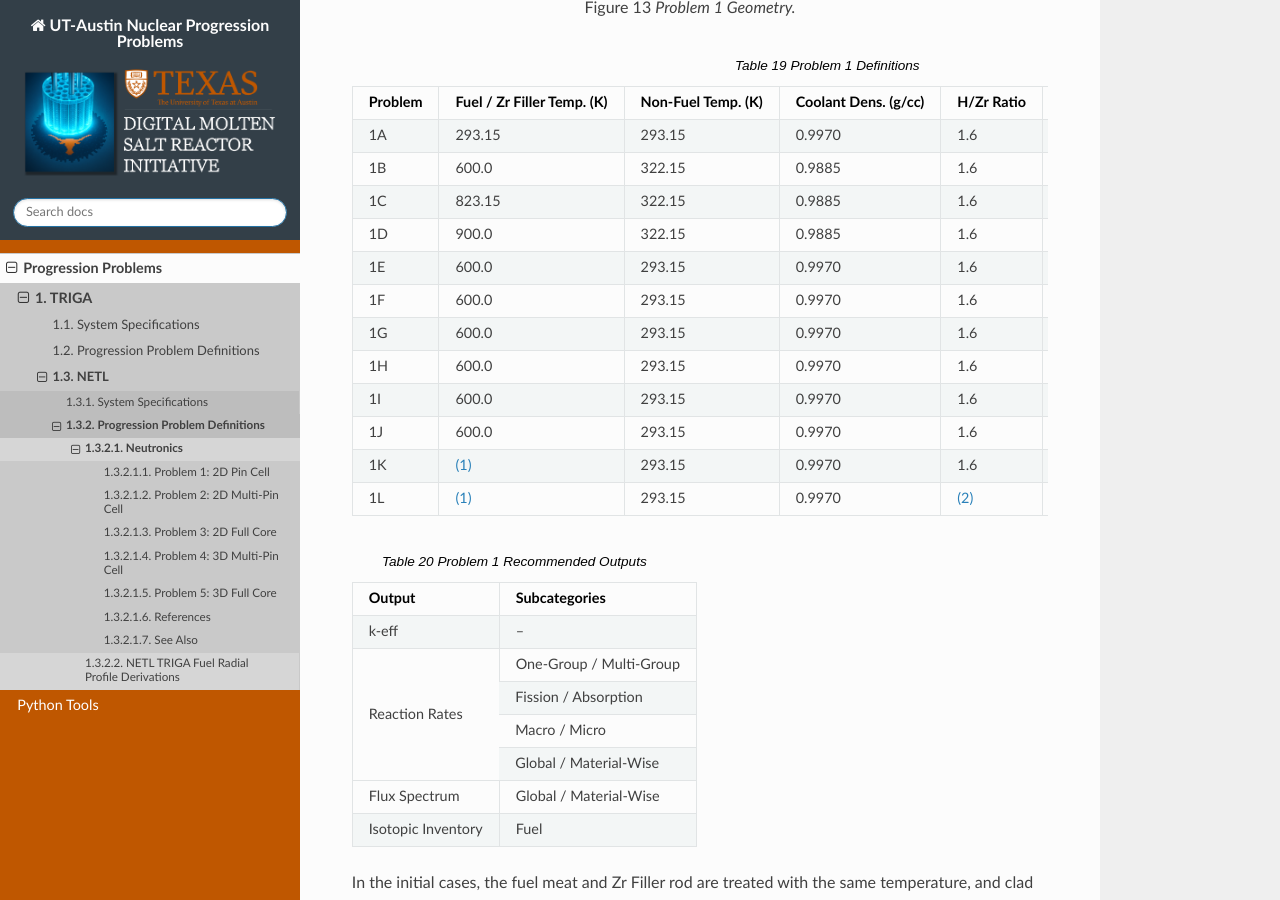
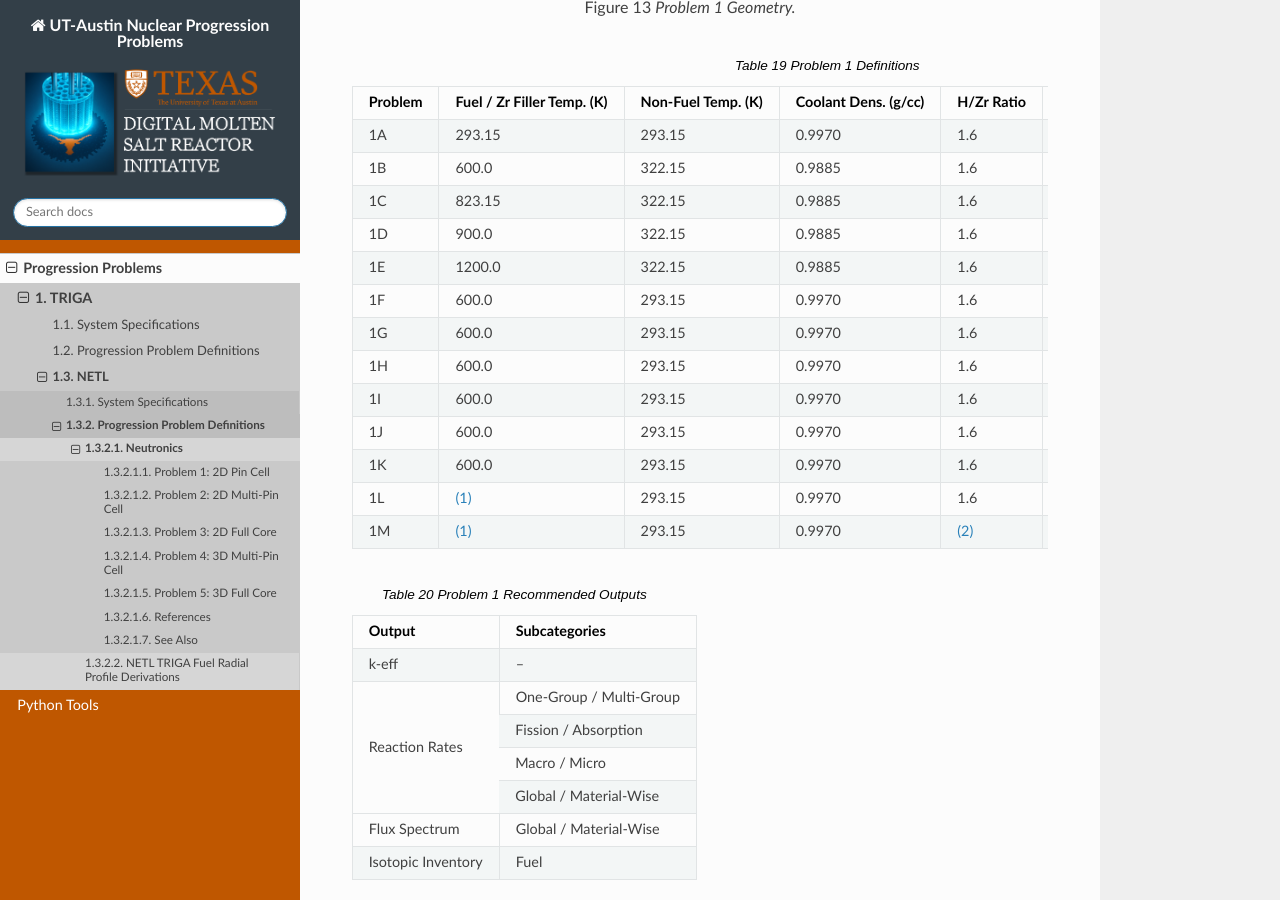
Before and after one commit to UT-Computational-NE/progression_problems, a Sphinx documentation site: the page built from docs/source/progression_problems/TRIGA/NETL/problem_definitions/neutronics.rst, in a window 1280 px wide and 900 px high, scrolled down 925 px. Built offline with Sphinx 7.4.7 and the Read the Docs theme 3.1.0, drawn with Linux system fonts in a browser that asks for light colours.

Commit message:
Added back in missing 1200K case in TRIGA Problem 1

```diff
--- a/docs/source/progression_problems/TRIGA/NETL/problem_definitions/neutronics.rst
+++ b/docs/source/progression_problems/TRIGA/NETL/problem_definitions/neutronics.rst
@@ -57,21 +57,23 @@
    +---------+--------------------------------------------+--------------------+----------------------+----------------------------------------+---------------+--------------------------+
    | 1D      |   900.0                                    | 322.15             |  0.9885              | 1.6                                    | 0.0           |  Zero                    |
    +---------+--------------------------------------------+--------------------+----------------------+----------------------------------------+---------------+--------------------------+
-   | 1E      |   600.0                                    | 293.15             |  0.9970              | 1.6                                    | 0.0           |  Zero                    |
+   | 1E      |  1200.0                                    | 322.15             |  0.9885              | 1.6                                    | 0.0           |  Zero                    |
    +---------+--------------------------------------------+--------------------+----------------------+----------------------------------------+---------------+--------------------------+
-   | 1F      |   600.0                                    | 293.15             |  0.9970              | 1.6                                    | 0.0           |  Equilibrium             |
+   | 1F      |   600.0                                    | 293.15             |  0.9970              | 1.6                                    | 0.0           |  Zero                    |
    +---------+--------------------------------------------+--------------------+----------------------+----------------------------------------+---------------+--------------------------+
-   | 1G      |   600.0                                    | 293.15             |  0.9970              | 1.6                                    | 2.0           |  Deplete                 |
+   | 1G      |   600.0                                    | 293.15             |  0.9970              | 1.6                                    | 0.0           |  Equilibrium             |
    +---------+--------------------------------------------+--------------------+----------------------+----------------------------------------+---------------+--------------------------+
-   | 1H      |   600.0                                    | 293.15             |  0.9970              | 1.6                                    | 20.0          |  Deplete                 |
+   | 1H      |   600.0                                    | 293.15             |  0.9970              | 1.6                                    | 2.0           |  Deplete                 |
    +---------+--------------------------------------------+--------------------+----------------------+----------------------------------------+---------------+--------------------------+
-   | 1I      |   600.0                                    | 293.15             |  0.9970              | 1.6                                    | 265.0         |  Deplete                 |
+   | 1I      |   600.0                                    | 293.15             |  0.9970              | 1.6                                    | 20.0          |  Deplete                 |
    +---------+--------------------------------------------+--------------------+----------------------+----------------------------------------+---------------+--------------------------+
-   | 1J      |   600.0                                    | 293.15             |  0.9970              | 1.6                                    | 530.0         |  Deplete                 |
+   | 1J      |   600.0                                    | 293.15             |  0.9970              | 1.6                                    | 265.0         |  Deplete                 |
    +---------+--------------------------------------------+--------------------+----------------------+----------------------------------------+---------------+--------------------------+
-   | 1K      |  :eq:`eq-triga-radial-temperature-profile` | 293.15             |  0.9970              | 1.6                                    | 0.0           |  Zero                    |
+   | 1K      |   600.0                                    | 293.15             |  0.9970              | 1.6                                    | 530.0         |  Deplete                 |
    +---------+--------------------------------------------+--------------------+----------------------+----------------------------------------+---------------+--------------------------+
-   | 1L      |  :eq:`eq-triga-radial-temperature-profile` | 293.15             |  0.9970              | :eq:`eq-triga-radial-hydrogen-profile` | 0.0           |  Zero                    |
+   | 1L      |  :eq:`eq-triga-radial-temperature-profile` | 293.15             |  0.9970              | 1.6                                    | 0.0           |  Zero                    |
+   +---------+--------------------------------------------+--------------------+----------------------+----------------------------------------+---------------+--------------------------+
+   | 1M      |  :eq:`eq-triga-radial-temperature-profile` | 293.15             |  0.9970              | :eq:`eq-triga-radial-hydrogen-profile` | 0.0           |  Zero                    |
    +---------+--------------------------------------------+--------------------+----------------------+----------------------------------------+---------------+--------------------------+
 
 
```
